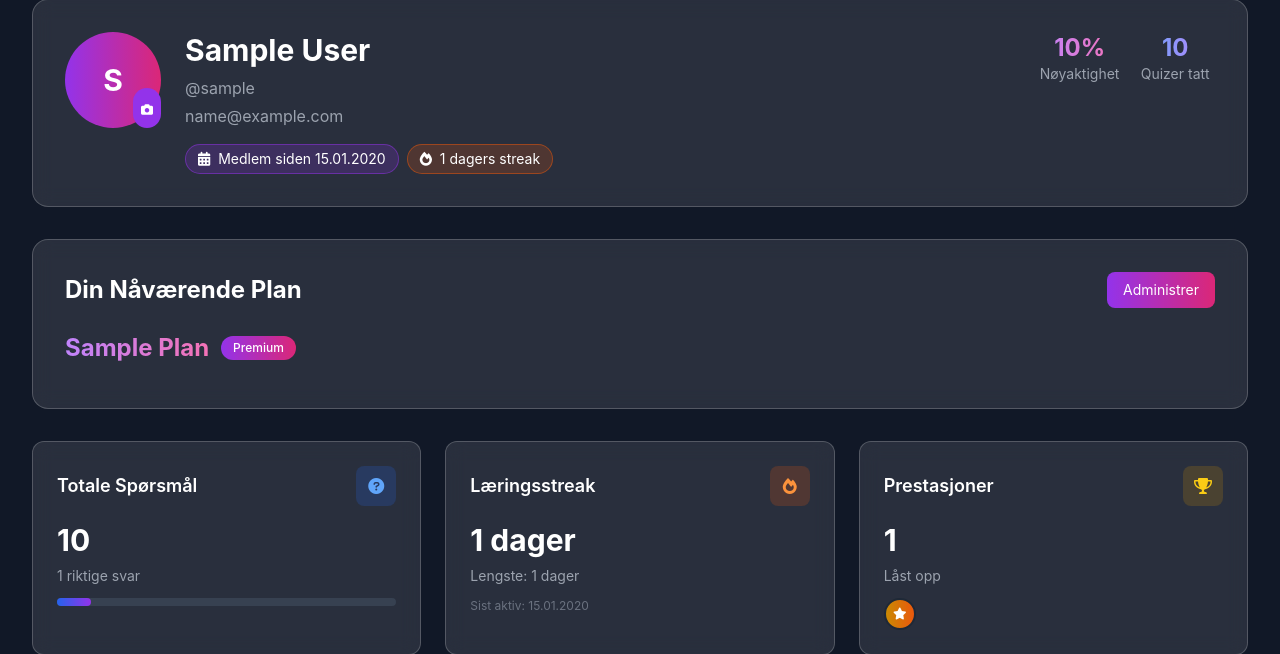
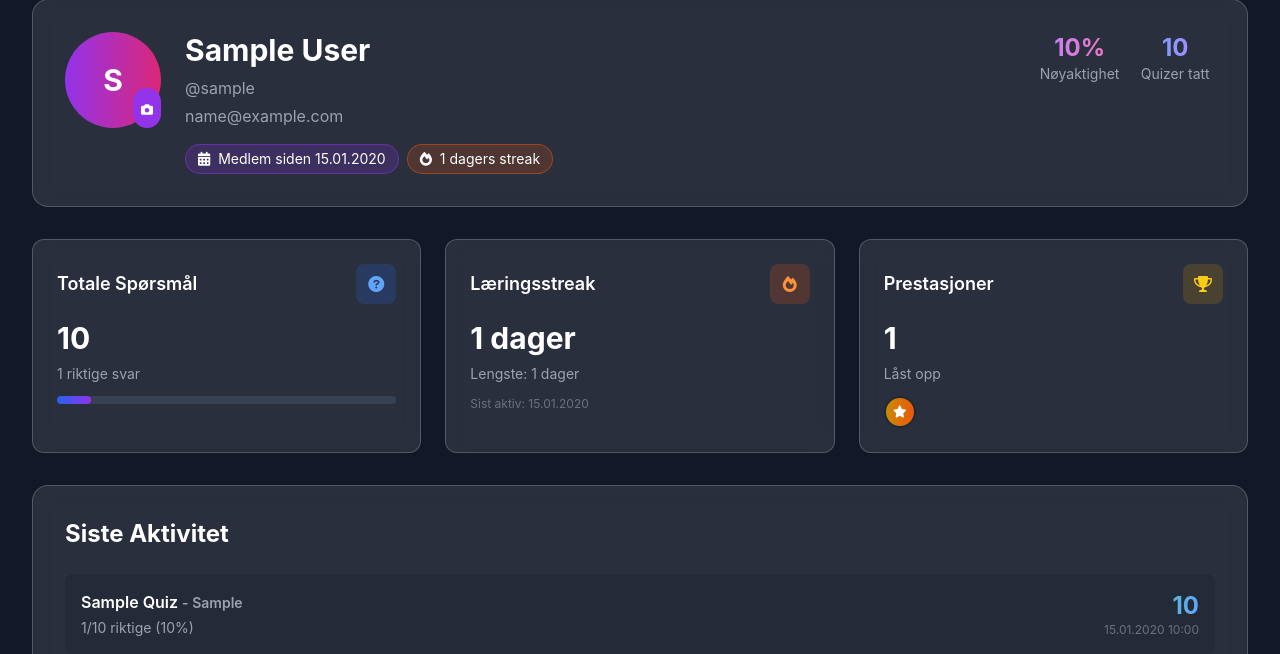
Before and after one commit to viktor-mq/sertifikatet, a Flask app: page /auth/profile in a window 1280 px wide. Shown: the part 109-763 px from the top of the page. Run offline with Flask 3, Linux system fonts and the light colour scheme; a user stored in the database is signed in; tables that the repository leaves empty hold one stand-in row (values such as "Sample post"); parts of the project's set-up code (start-up, migrations or seed data) failed here and were passed over; some libraries are stand-ins or nearby versions.

Commit message:
Phase 11.1

```diff
--- a/templates/auth/profile.html
+++ b/templates/auth/profile.html
@@ -58,81 +58,7 @@
             </div>
         </div>
 
-        <!-- Subscription Overview -->
-        {% if subscription_stats %}
-        <div class="glass rounded-2xl p-8 mb-8">
-            <div class="flex items-center justify-between mb-6">
-                <h2 class="text-2xl font-bold">Din Nåværende Plan</h2>
-                <a href="{{ url_for('subscription.manage') }}" class="px-4 py-2 bg-gradient-to-r from-purple-600 to-pink-600 rounded-lg hover:from-purple-700 hover:to-pink-700 transition text-sm">
-                    Administrer
-                </a>
-            </div>
-
-            <div class="flex flex-col lg:flex-row items-start lg:items-center space-y-4 lg:space-y-0 lg:space-x-8">
-                <!-- Plan Info -->
-                <div class="flex-1">
-                    <div class="flex items-center space-x-3 mb-3">
-                        <h3 class="text-2xl font-bold bg-gradient-to-r from-purple-400 to-pink-400 bg-clip-text text-transparent">
-                            {{ subscription_stats.plan_display_name }}
-                        </h3>
-                        {% if subscription_stats.is_premium %}
-                        <span class="px-3 py-1 bg-gradient-to-r from-purple-600 to-pink-600 rounded-full text-xs font-medium">Premium</span>
-                        {% else %}
-                        <span class="px-3 py-1 bg-gray-600 rounded-full text-xs">Gratis</span>
-                        {% endif %}
-                    </div>
-
-                    {% if subscription_stats.expires_at %}
-                    <p class="text-sm text-gray-400 mb-2">
-                        <i class="fas fa-calendar-alt mr-1"></i>
-                        Utløper: {{ subscription_stats.expires_at[:10] if subscription_stats.expires_at else 'Aldri' }}
-                    </p>
-                    {% endif %}
-
-                    {% if subscription_stats.auto_renew %}
-                    <p class="text-sm text-green-400">
-                        <i class="fas fa-check-circle mr-1"></i>
-                        Automatisk fornyelse aktivert
-                    </p>
-                    {% endif %}
-                </div>
-
-                <!-- Usage Stats for Free Users -->
-                {% if not subscription_stats.is_premium and usage_stats %}
-                <div class="bg-gray-800/50 rounded-lg p-4 min-w-0 lg:min-w-[300px]">
-                    <h4 class="font-semibold mb-3 text-center">Dagens bruk</h4>
-                    <div class="space-y-3">
-                        <div>
-                            <div class="flex justify-between text-sm mb-1">
-                                <span>Quiz tatt</span>
-                                <span>{{ usage_stats.daily_quizzes.taken }}/{{ usage_stats.daily_quizzes.limit }}</span>
-                            </div>
-                            <div class="bg-gray-700 rounded-full h-2">
-                                <div class="bg-gradient-to-r from-blue-600 to-purple-600 h-2 rounded-full"
-                                     style="width: {{ (usage_stats.daily_quizzes.taken / usage_stats.daily_quizzes.limit * 100) if usage_stats.daily_quizzes.limit > 0 else 0 }}%"></div>
-                            </div>
-                        </div>
-                        <div>
-                            <div class="flex justify-between text-sm mb-1">
-                                <span>Ukentlige eksamener</span>
-                                <span>{{ usage_stats.weekly_exams.taken }}/{{ usage_stats.weekly_exams.limit }}</span>
-                            </div>
-                            <div class="bg-gray-700 rounded-full h-2">
-                                <div class="bg-gradient-to-r from-green-600 to-blue-600 h-2 rounded-full"
-                                     style="width: {{ (usage_stats.weekly_exams.taken / usage_stats.weekly_exams.limit * 100) if usage_stats.weekly_exams.limit > 0 else 0 }}%"></div>
-                            </div>
-                        </div>
-                    </div>
-                    <div class="mt-4 text-center">
-                        <a href="{{ url_for('subscription.plans') }}" class="text-sm text-purple-400 hover:text-purple-300 transition">
-                            Oppgrader for ubegrenset tilgang →
-                        </a>
-                    </div>
-                </div>
-                {% endif %}
-            </div>
-        </div>
-        {% endif %}
+        <!-- Statistics Grid -->
         <div class="grid grid-cols-1 md:grid-cols-3 gap-6 mb-8">
             <!-- Total Questions -->
             <div class="glass rounded-xl p-6 hover-card">
```
